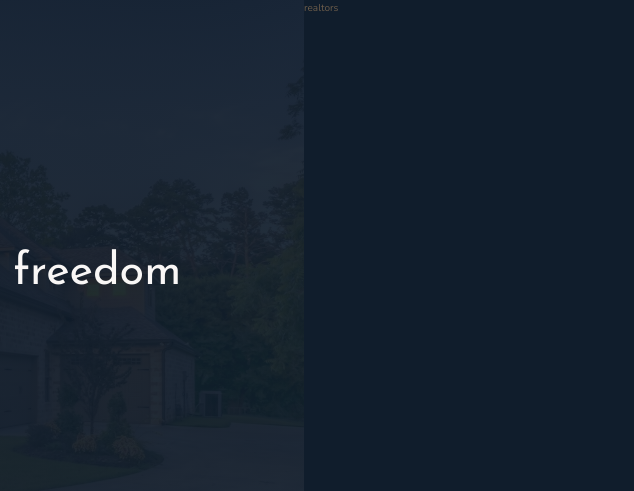
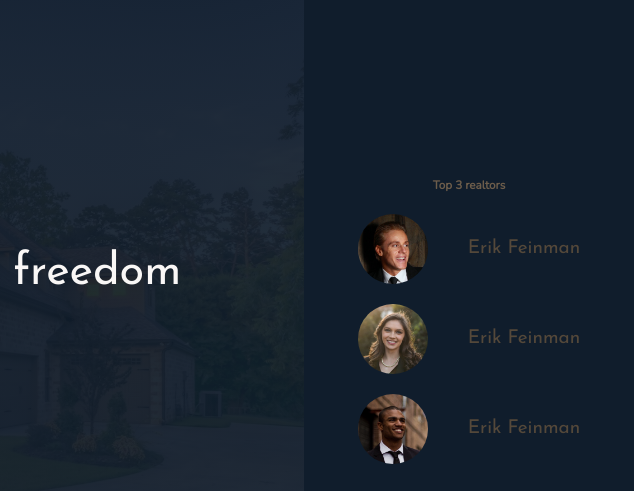
Before and after one commit to nivanovic7/nexter, a website: page index.html in a window 1280 px wide. Shown: the top 491 px of the page, 646-1280 px from the left. Drawn offline with nearby package versions, Linux system fonts and the light colour scheme.

Commit message:
Added header realtors

```diff
--- a/index.html
+++ b/index.html
@@ -29,7 +29,26 @@
         <img src="img/logo-forbes.png" alt="" />
       </div>
     </div>
-    <div class="realtors">realtors</div>
+    <div class="realtors">
+      <h3 class="heding-3">Top 3 realtors</h3>
+      <div class="realtors__list">
+        <img class="realtors__img" src="img/realtor-1.jpeg" alt="realtor" />
+        <div class="realtors__details">
+          <h4 class="heading-4 heading-4--light">Erik Feinman</h4>
+          <p class="realtors__sold"></p>
+        </div>
+        <img class="realtors__img" src="img/realtor-2.jpeg" alt="realtor" />
+        <div class="realtors__details">
+          <h4 class="heading-4 heading-4--light">Erik Feinman</h4>
+          <p class="realtors__sold"></p>
+        </div>
+        <img class="realtors__img" src="img/realtor-3.jpeg" alt="realtor" />
+        <div class="realtors__details">
+          <h4 class="heading-4 heading-4--light">Erik Feinman</h4>
+          <p class="realtors__sold"></p>
+        </div>
+      </div>
+    </div>
     <div class="features">
       <div class="feature">
         <svg class="feature__icon">
--- a/sass/_realtors.scss
+++ b/sass/_realtors.scss
@@ -1,4 +1,23 @@
 .realtors {
   background-color: $color-secondary;
   grid-column: col-start 7 / full-end;
+  display: grid;
+  align-content: center;
+  justify-content: center;
+  gap: 2rem;
+  justify-items: center;
+
+  &__list {
+    display: grid;
+    grid-template-columns: min-content max-content;
+    column-gap: 5vh;
+    row-gap: 2rem;
+    align-items: center;
+  }
+
+  &__img {
+    width: 7rem;
+    border-radius: 50%;
+    display: block;
+  }
 }
```
Also changed, not shown: css/style.css.
